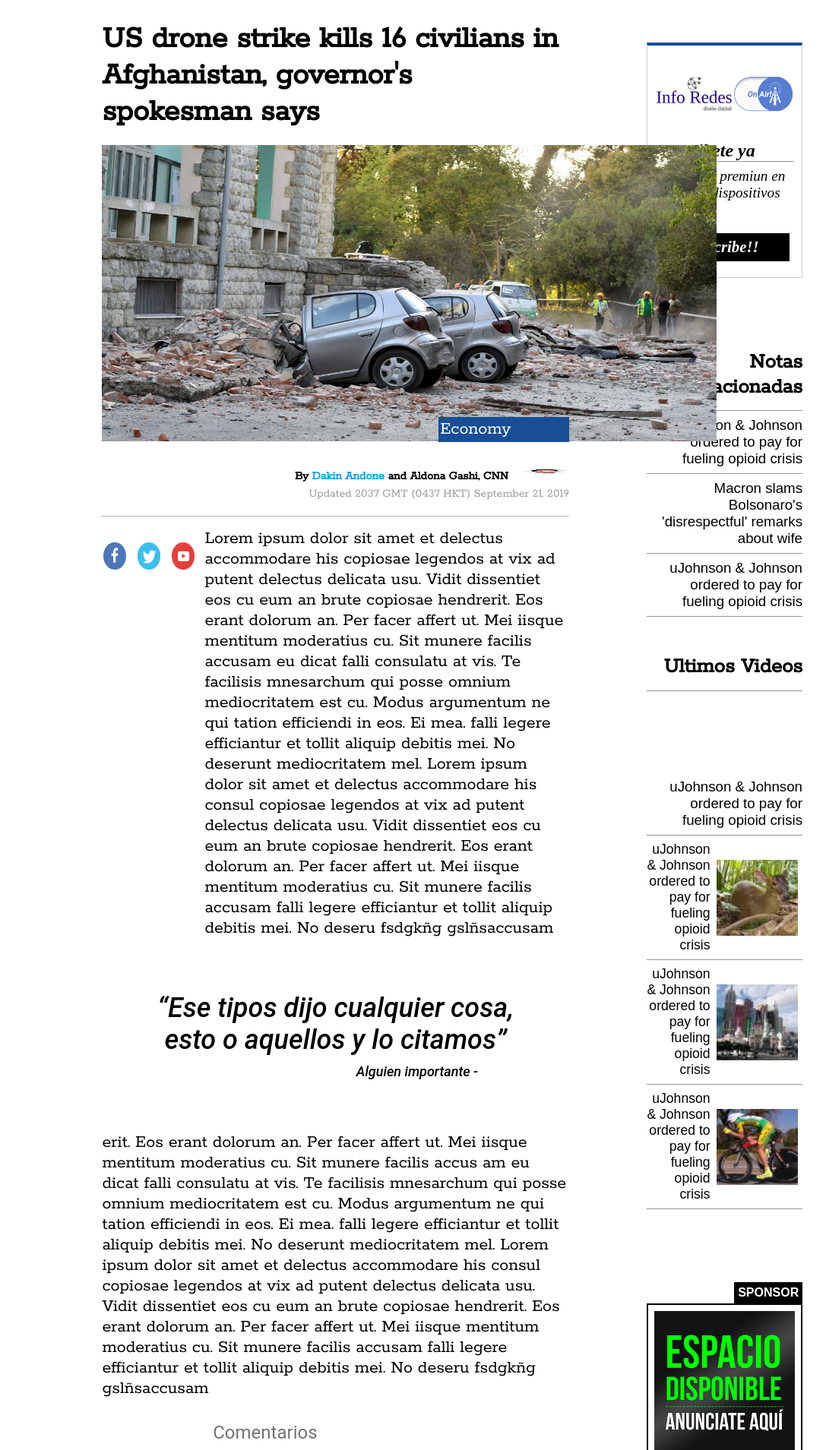
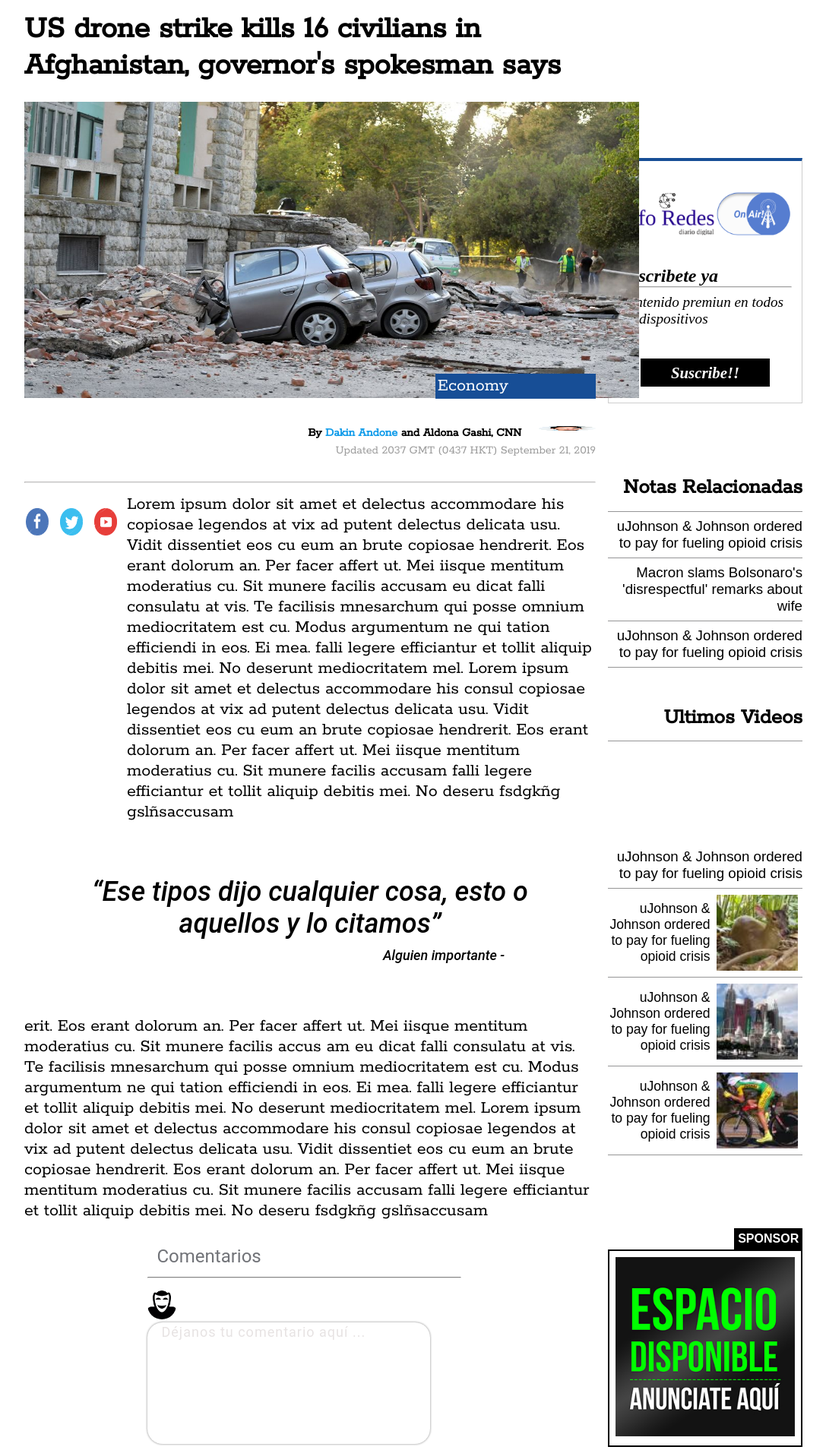
Before and after one commit to GabrielLaTorre/info-redes, a PHP site: page /noticia.html in a window 1280 px wide. Shown: the part 39-1948 px from the top of the page at 76% size, without its empty margins (96-1183 px from the left). Run offline with PHP 8.4, Linux system fonts and the light colour scheme; some libraries are stand-ins or nearby versions; grey boxes are pictures that could not be loaded.

Commit message:
Update estilos.css

```diff
--- a/Diario/estilos.css
+++ b/Diario/estilos.css
@@ -9,7 +9,7 @@
     margin: 0%;
 }
 
-.section-portada, .nav-portada, .opinion, .media, .main-portada, .contenedor-noticias,.main-noticia{
+.section-portada, .nav-portada, .opinion, .media, .main-portada, .contenedor-noticias{
 	width: 80%;         /*con este selector se ajustan todos */
 	margin: .5em auto; 	/*los tamaños y se centran las etiquetas grandes de una sola atacada */
 	min-width: 1000px;
@@ -654,13 +654,14 @@ footer p a{
 /*#############    NOTICIA PPAL  ############################*/
 .main-noticia{
 	display: flex;
+	justify-content: center;
 }
 
 .noticia-ppal {
+	width: 60%;
+	padding-right: 1em;
 	display: flex;
 	flex-direction: column;
-	width: 60%;
-	margin: .5em auto;
 }
 
 .noticia-ppal h3 {
@@ -952,3 +953,7 @@ footer p a{
 	margin-top: 8%;
 	color: grey;
 }
+
+.main-noticia aside{
+	margin-top: 10em;
+}
```
